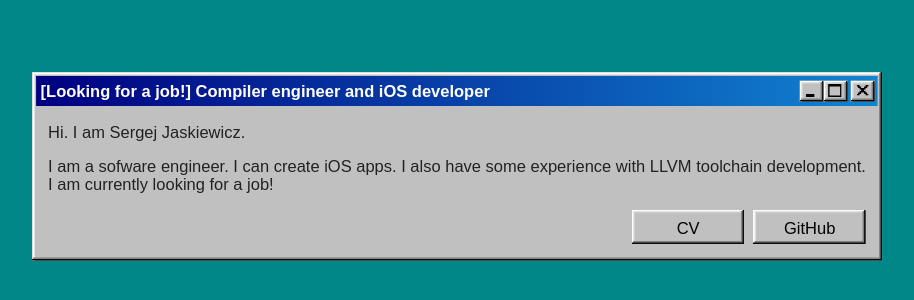
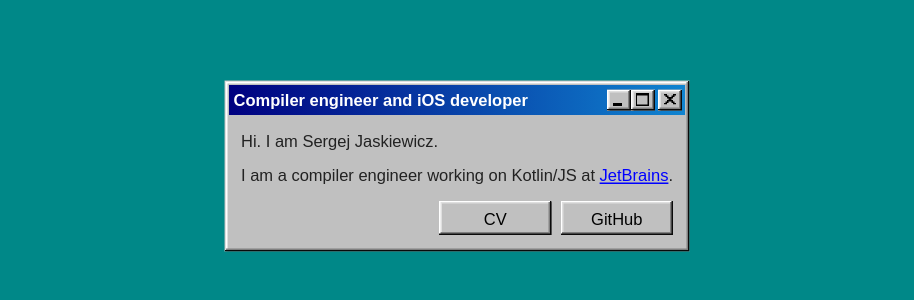
Before and after one commit to broadwaylamb/broadwaylamb.com, a plain HTML site: page index.html in a window 1280 px wide. Shown: the part 234-534 px from the top of the page, without its empty margins (183-1097 px from the left). Drawn offline with Linux system fonts and the light colour scheme; a web font is replaced by a local one.

Commit message:
I am now employed at JetBrains

```diff
--- a/index.html
+++ b/index.html
@@ -22,7 +22,7 @@
 <body style="background-color: #008888">
     <div id="main-window" class="window">
         <div class="title-bar">
-            <div class="title-bar-text">[Looking for a job!] Compiler engineer and iOS developer</div>
+            <div class="title-bar-text">Compiler engineer and iOS developer</div>
             <div class="title-bar-controls">
                 <button aria-label="Minimize"></button>
                 <button aria-label="Maximize"></button>
@@ -31,8 +31,7 @@
         </div>
         <div class="window-body">
             <p>Hi. I am Sergej Jaskiewicz.</p>
-            <p>I am a sofware engineer. I can create iOS apps. I also have some experience with LLVM toolchain development.<br>
-            I am currently looking for a job!</p>
+            <p>I am a compiler engineer working on Kotlin/JS at <a href="https://jetbrains.com">JetBrains</a>.</p>
             <section class="field-row" style="justify-content: flex-end">
                 <button onclick="location.href='CV.html';" type="button">CV</button>
                 <button onclick="window.open('https://github.com/broadwaylamb', '_blank');" type="button">GitHub</button>
```
